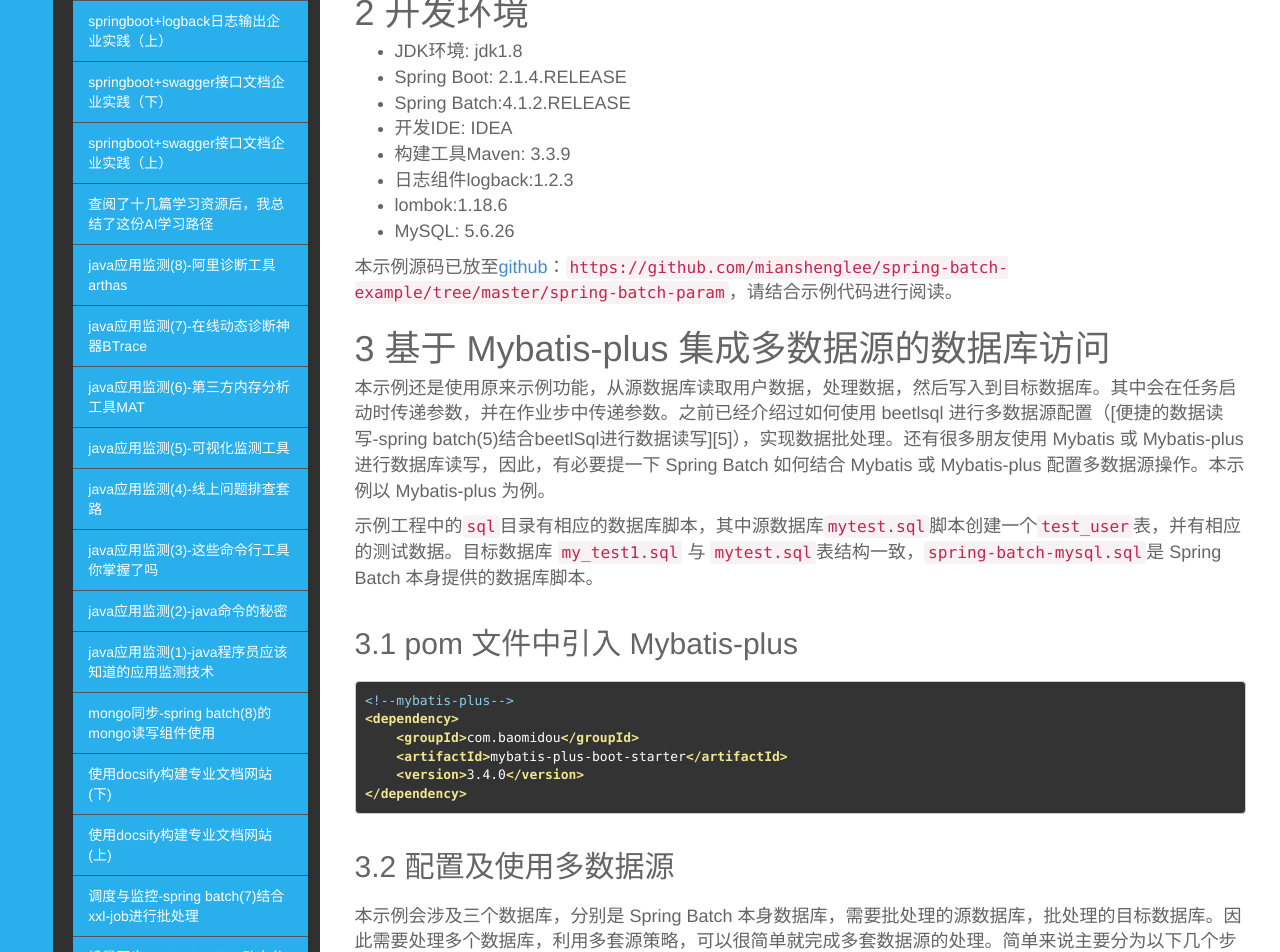
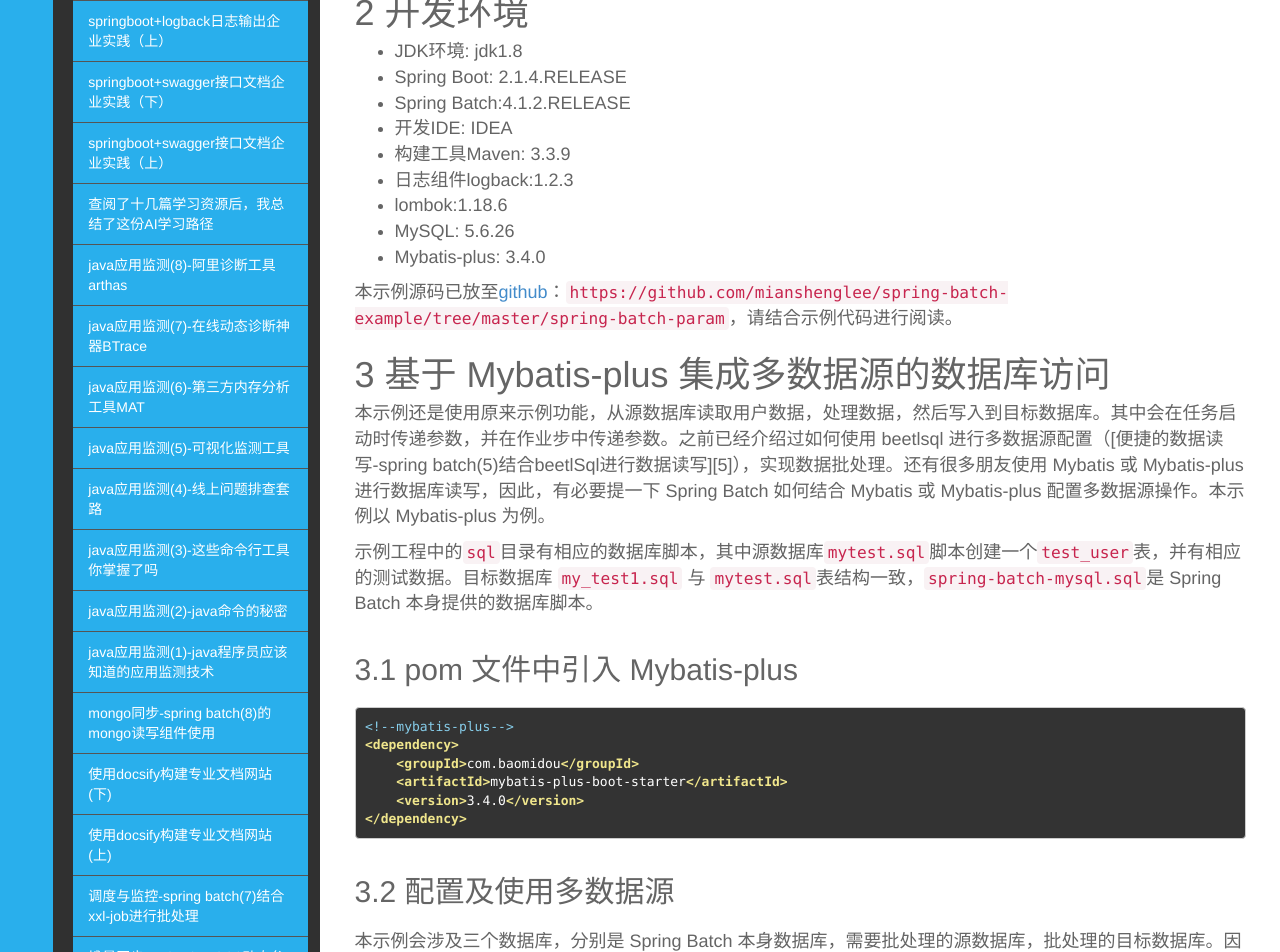
Before and after one commit to mianshenglee/mianshenglee.github.io, a Jekyll site: the page built from _posts/IT/2020-11-30-spring batch(9).md, in a window 1280 px wide. Shown: the part 712-1664 px from the top of the page. Built offline with Jekyll 4.4.1, drawn with Linux system fonts in a browser that asks for light colours; comment, search, counter and statistics services are not loaded.

Commit message:
fix:修改内容

```diff
--- a/_posts/IT/2020-11-30-spring batch(9).md
+++ b/_posts/IT/2020-11-30-spring batch(9).md
@@ -36,6 +36,7 @@
 - 日志组件logback:1.2.3
 - lombok:1.18.6
 - MySQL: 5.6.26
+- Mybatis-plus: 3.4.0
 
 本示例源码已放至[github](https://github.com/mianshenglee/spring-batch-example/tree/master/spring-batch-param)：`https://github.com/mianshenglee/spring-batch-example/tree/master/spring-batch-param`，请结合示例代码进行阅读。
 
```
